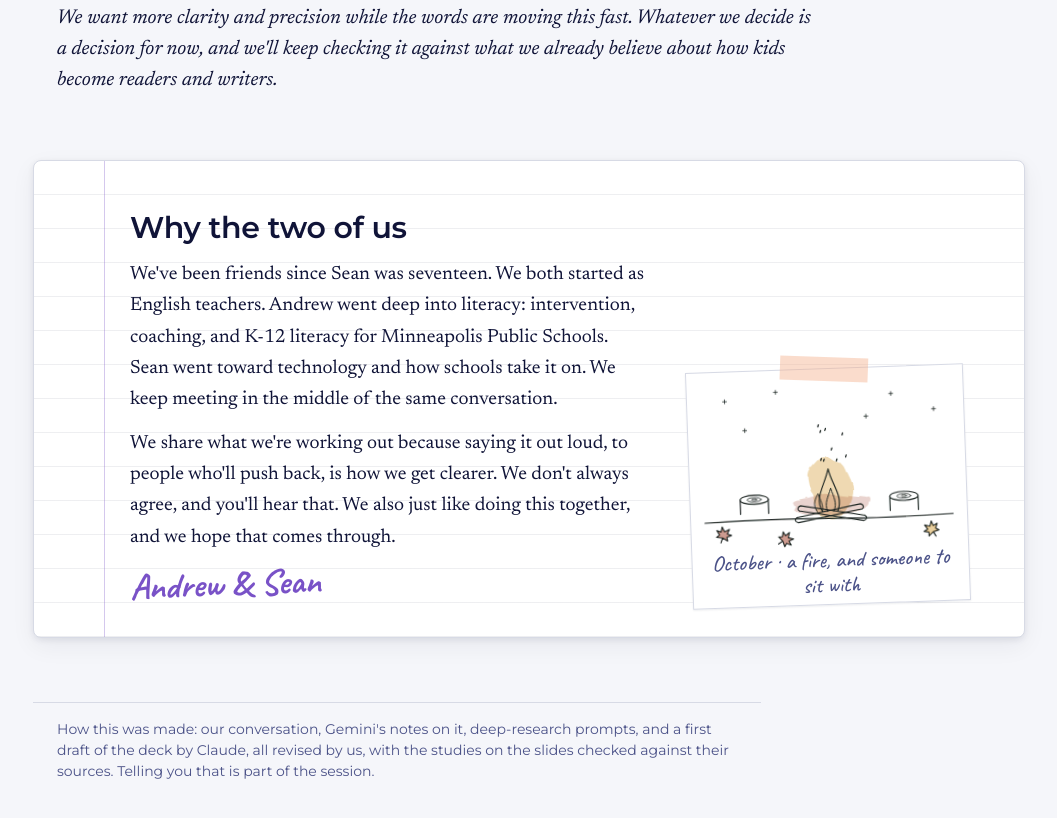
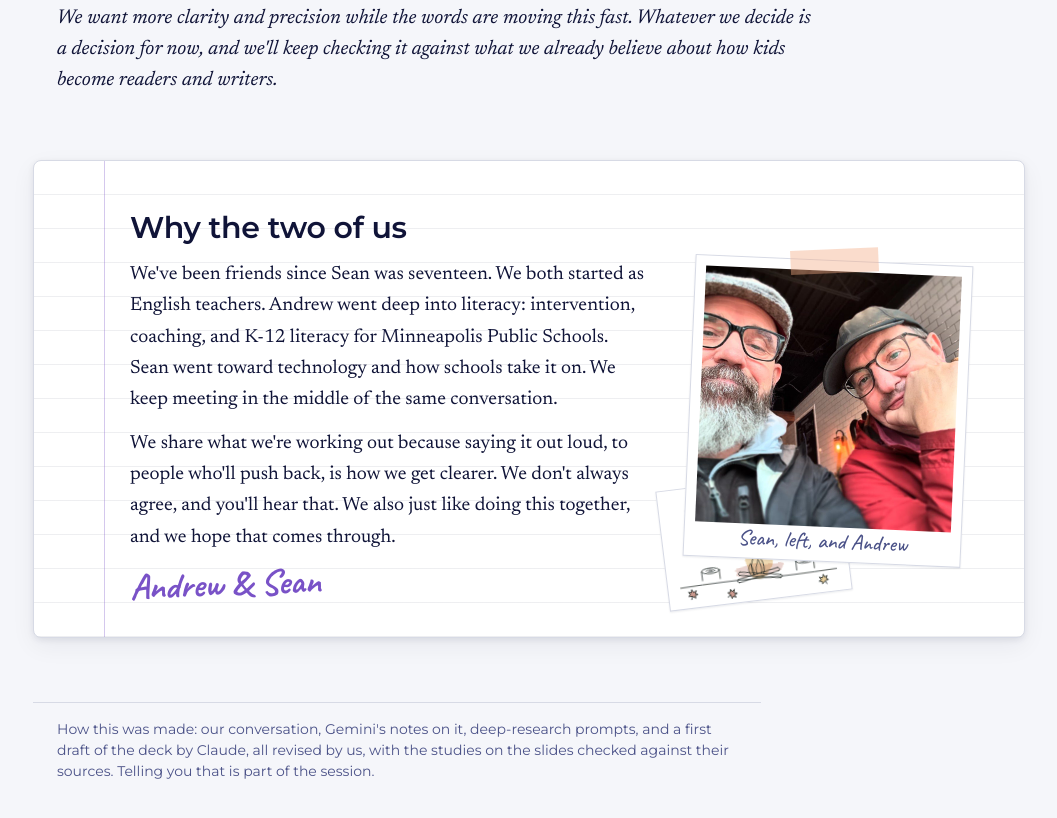
Before and after one commit to inquiredu/lirn-literacy-ai, a website with bundled scripts: page index.html in a window 1280 px wide. Shown: the part 1455-2273 px from the top of the page, without its empty margins (111-1168 px from the left). Built offline with nearby package versions, Linux system fonts and the light colour scheme.

Commit message:
Put Sean and Andrew's photo in
Taped into "Why the two of us" on the landing page, with October's fire
sketch tucked behind it, and beside "Literacy rarely develops apart
from others" on the thank-you slide (and so on the book's last page).
The copy in assets/ is stripped of its camera metadata.

Co-Authored-By: Claude Opus 5.5 <noreply@anthropic.com>
Claude-Session: https://claude.ai/code/session_018zkPsHbyuqupZfusvaz39Q

```diff
--- a/deck.js
+++ b/deck.js
@@ -59,7 +59,8 @@ export default {
         "We share what we're working out because saying it out loud, to people who'll push back, is how we get clearer. We don't always agree, and you'll hear that. We also just like doing this together, and we hope that comes through."
       ],
       signoff: "Andrew & Sean",
-      season: "social"            // the part whose drawing is taped beside it: October, the fire
+      photo: { src: "assets/sean-and-andrew.jpg", alt: "Sean, left, and Andrew, right, side by side in a coffee shop, both in glasses and caps", caption: "Sean, left, and Andrew" },
+      season: "social"            // the part whose drawing is tucked behind the photo: October, the fire
     },
     made: "How this was made: our conversation, Gemini's notes on it, deep-research prompts, and a first draft of the deck by Claude, all revised by us, with the studies on the slides checked against their sources. Telling you that is part of the session."
   },
@@ -336,10 +337,11 @@ export default {
       notes: "Andrew: leave this up while people scan. Q shows the code large."
     },
     {
-      id: "thanks", part: "revisit", kind: "statement",
+      id: "thanks", part: "revisit", kind: "split",
       kicker: "Thank you",
       heading: "Literacy rarely develops **apart from others**.",
       foot: "{by} · R&B",
+      image: { src: "assets/sean-and-andrew.jpg", alt: "Sean, left, and Andrew, right, side by side in a coffee shop, both in glasses and caps" },
       notes: "Both: thank the room. Point them to What We Talk About for resources, and to this deck for slides, notes and sources."
     }
   ]
--- a/index.css
+++ b/index.css
@@ -44,6 +44,12 @@ h2 { font: var(--type-h2); letter-spacing: var(--tracking-heading); }
 /* Why the two of us, signed by hand, with October's fire taped beside it */
 .us.with-note { display: grid; grid-template-columns: minmax(0, 1.4fr) minmax(0, .8fr); gap: var(--space-6); align-items: center; }
 .us-note { --tilt: -2deg; --tape: 4deg; width: 100%; max-width: 20rem; justify-self: center; align-self: center; margin: 0; }
+/* The photo taped on top, with October's fire tucked behind it at an angle, like a page in a kept journal */
+.us-collage { position: relative; display: grid; justify-items: center; padding: var(--space-5) 0 var(--space-6); }
+.us-photo { --tilt: 2.5deg; --tape: -5deg; position: relative; z-index: 1; width: 100%; max-width: 19rem; margin: 0; padding-bottom: 6px; }
+.us-photo img { aspect-ratio: 1; object-fit: cover; }
+.us-note.tucked { --tilt: -7deg; --tape: 8deg; position: absolute; z-index: 0; left: -6%; bottom: -2%; width: 62%; max-width: 13rem; }
+.us-note.tucked::before { display: none; }
 .us p { margin: var(--space-3) 0 0; font: 400 19px/1.65 var(--font-serif); color: var(--fg-1); max-width: 36em; }
 .us .signoff { margin-top: var(--space-4); font: 700 36px/1 var(--font-hand); color: var(--fg-accent); transform: rotate(-2deg); transform-origin: left center; }
 
@@ -59,4 +65,5 @@ h2 { font: var(--type-h2); letter-spacing: var(--tracking-heading); }
   .asks li { font-size: 19px; padding-left: 2.2rem; }
   .aim { padding-inline: 0; }
   .takeaways, .us.with-note { grid-template-columns: minmax(0, 1fr); }
+  .us-note.tucked { left: 0; width: 55%; }
 }
--- a/present/landing.js
+++ b/present/landing.js
@@ -37,14 +37,18 @@ const aim = land.aim && h("section", { class: "aim", "aria-labelledby": "a-head"
   land.aim.close && h("p", { class: "close" }, rich(land.aim.close, ctx)));
 
 const usSeason = land.us?.season && model.partById.get(land.us.season)?.season;
-const us = land.us && h("section", { class: "sheet us" + (usSeason ? " with-note" : ""), "aria-labelledby": "u-head" },
+const us = land.us && h("section", { class: "sheet us" + (usSeason || land.us.photo ? " with-note" : ""), "aria-labelledby": "u-head" },
   h("div", { class: "us-words" },
     h("h2", { id: "u-head" }, rich(land.us.heading, ctx)),
     (land.us.body || []).map((p) => h("p", {}, rich(p, ctx))),
     land.us.signoff && h("p", { class: "signoff" }, rich(land.us.signoff, ctx))),
-  usSeason?.art && h("figure", { class: "field-note us-note" },
-    h("img", { src: usSeason.art, alt: "", decoding: "async" }),
-    usSeason.caption && h("figcaption", {}, rich(usSeason.caption, ctx))));
+  (land.us.photo || usSeason?.art) && h("div", { class: "us-collage" },
+    usSeason?.art && h("figure", { class: "field-note us-note" + (land.us.photo ? " tucked" : "") },
+      h("img", { src: usSeason.art, alt: "", decoding: "async" }),
+      !land.us.photo && usSeason.caption && h("figcaption", {}, rich(usSeason.caption, ctx))),
+    land.us.photo && h("figure", { class: "field-note us-photo" },
+      h("img", { src: land.us.photo.src, alt: land.us.photo.alt || "", decoding: "async" }),
+      land.us.photo.caption && h("figcaption", {}, rich(land.us.photo.caption, ctx)))));
 
 const made = land.made && h("p", { class: "made" }, rich(land.made, ctx));
 
```
Also changed, not shown: docs/DECISIONS.md (+1 -0 lines), assets/sean-and-andrew.jpg (added).
